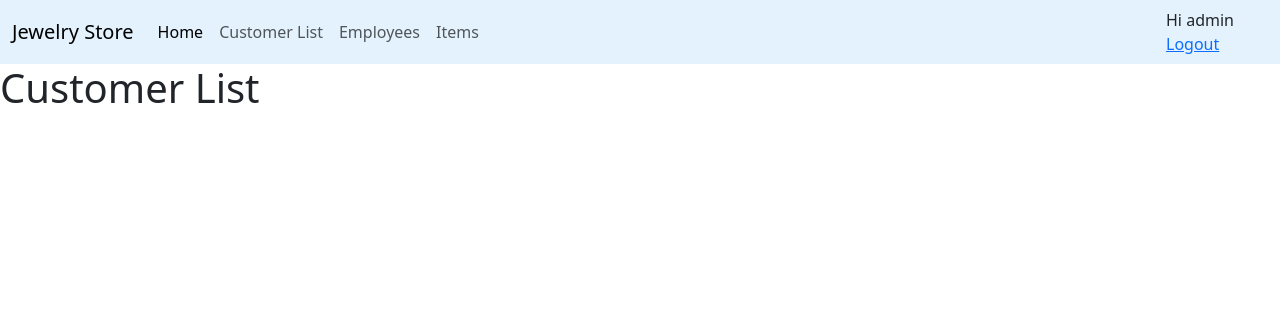
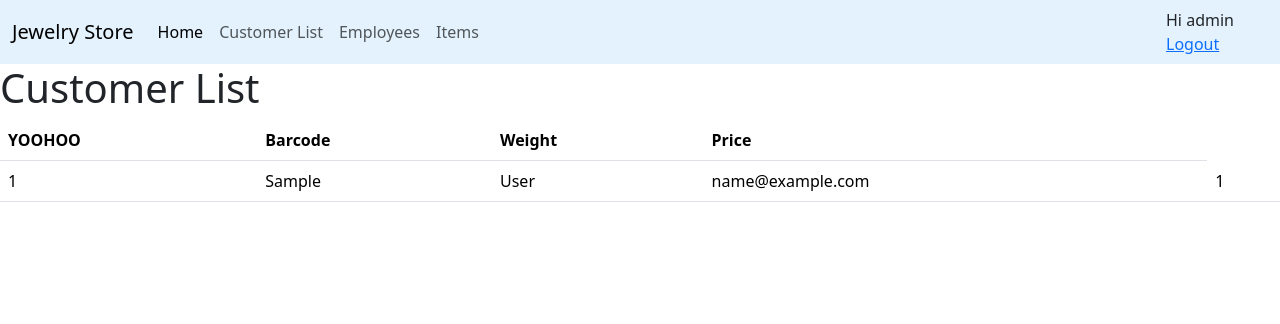
Before and after one commit to PKDT-93/Full-Stack-Jewelery-Store, a Django app: page /customerlist in a window 1280 px wide. Shown: the top 324 px of the page. Run offline with Django 4.2, Linux system fonts and the light colour scheme; a user stored in the database is signed in; tables that the repository leaves empty hold one stand-in row (values such as "Sample post"); some libraries are stand-ins or nearby versions.

Commit message:
Views
Wrote all the views in for the working pages currently

```diff
--- a/jewelryDatabase/jewelryDatabase/templates/customerlist.html
+++ b/jewelryDatabase/jewelryDatabase/templates/customerlist.html
@@ -5,5 +5,33 @@
 {% block content %}
 
 <h1>Customer List</h1>
-
+{% comment %} <table border="1">
+    {% for x in row %}
+    <tr>
+        {% for col in x %}
+            <td>{{ col }}</td>
+        {% endfor %}
+    </tr>
+    {% endfor %}
+    </table> {% endcomment %}
+          <table class="table">
+            <thead>
+              <tr>
+                <th scope="col">YOOHOO</th>
+                <th scope="col">Barcode</th>
+                <th scope="col">Weight</th>
+                <th scope="col">Price</th>
+              </tr>
+            </thead>
+            <tbody>
+                {% for x in row %}
+                <tr>
+                    {% for col in x %}
+                        <td>{{ col }}</td>
+                    {% endfor %}
+                </tr>
+                {% endfor %}
+                </table>
+              </tbody>
+          </table>
 {% endblock %}
--- a/jewelryDatabase/jewelryDatabase/views.py
+++ b/jewelryDatabase/jewelryDatabase/views.py
@@ -12,7 +12,16 @@ def index(request):
     return render(request, 'index.html')
 
 def customerlist(request):
-    return render(request, 'customerlist.html')
+    template = loader.get_template('customerlist.html')
+    with connection.cursor() as cursor:
+        cursor.execute("SELECT * FROM Person WHERE Customer = 1")
+        row = cursor.fetchall()
+        context = {
+            'row': row,
+        }
+    print(row)
+    return HttpResponse(template.render(context, request))
+
 
 def findemployee(request):
     return render(request, 'findemployee.html')
```
Also changed, not shown: jewelryDatabase/FinalProject.db (added).
